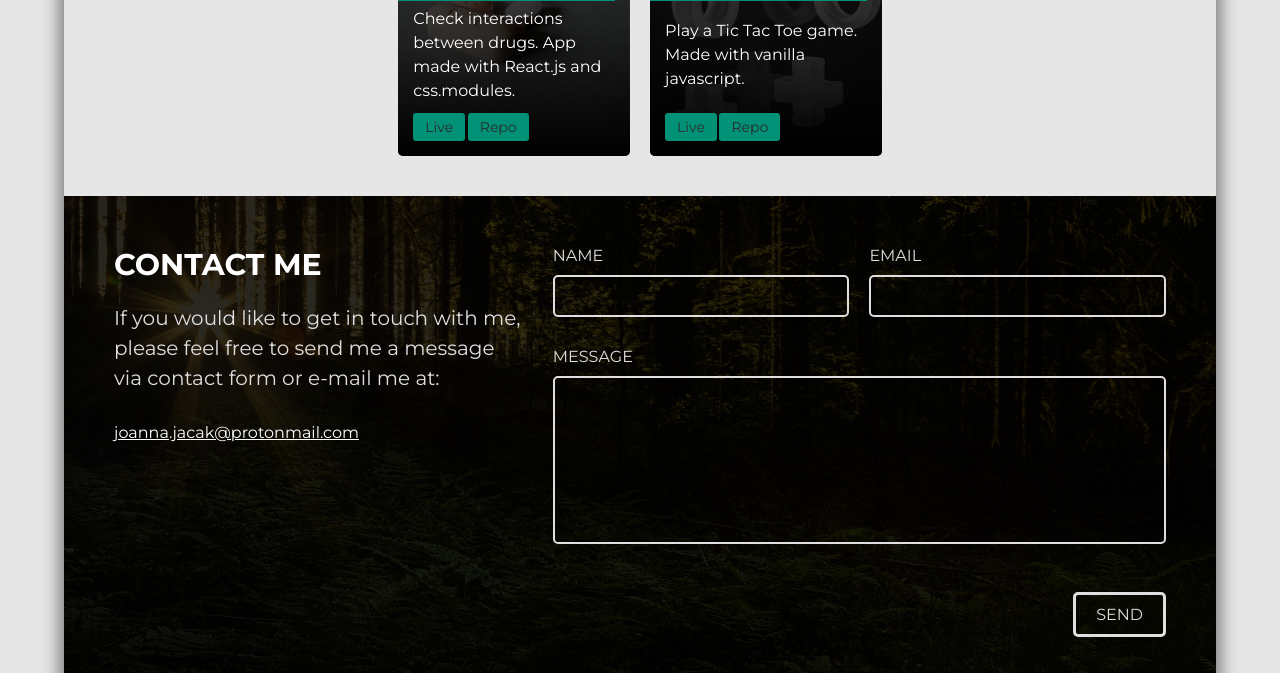
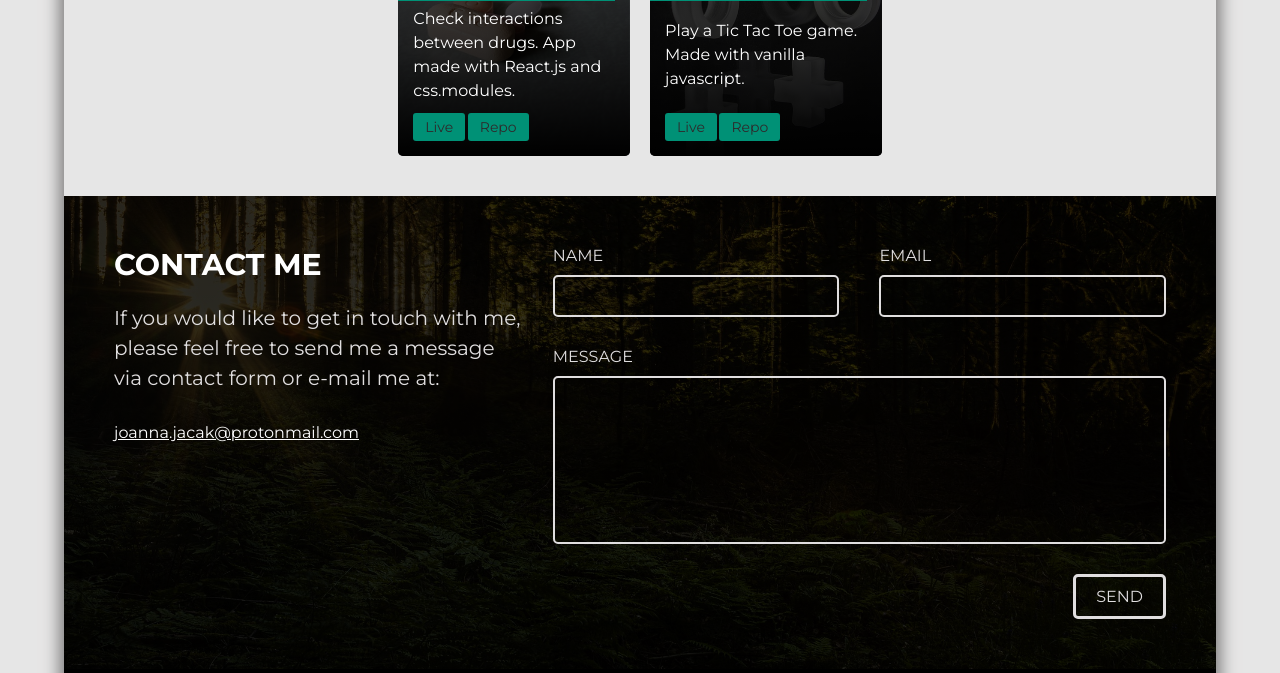
Before and after one commit to jjacak/portfolio-page, a website built with webpack: page index.html in a window 1280 px wide. Shown: the part 2038-2711 px from the top of the page. Built offline with nearby package versions, Linux system fonts and the light colour scheme.

Commit message:
fixing bugs in contact section

```diff
--- a/index.html
+++ b/index.html
@@ -176,6 +176,7 @@
 							</div>
 							<div class="contact__form-area">
 								<form action="POST" class="contact__form" data-netlify="true">
+								<div class="form-control-halves">
 									<div class="form-control">
 										<label for="name">NAME</label>
 										<input type="text" name="name" id="name" required />
@@ -192,6 +193,7 @@
 										/>
 										<p class="error-msg error-for-e-mail"></p>
 									</div>
+								</div>
 									<div class="form-control">
 										<label for="message">MESSAGE</label>
 										<textarea
--- a/scss/layout/_contact.scss
+++ b/scss/layout/_contact.scss
@@ -13,8 +13,12 @@
 	gap: 3rem;
 	padding: 5rem 2rem;
 }
-
+.contact__form-area{
+	min-width: 0;
+	flex-basis: 60%;
+}
 .contact__text {
+	flex-basis: 40%;
 	.contact__title {
 		font-size: 3rem;
 		color: #fff;
@@ -31,14 +35,8 @@
 }
 
 .contact__form {
-	display: grid;
-	grid-template-columns: 1fr 1fr;
-	grid-template-rows: 1fr 1fr auto 1fr;
-	grid-template-areas:
-		'name name'
-        'email email'
-		'msg msg'
-		'btn btn';
+	display: flex;
+	flex-direction: column;
 	gap: 2rem;
 	background-color: transparent;
 
@@ -78,17 +76,8 @@
             overflow: auto;
         }
 	}
-	.form-control:first-child {
-		grid-area: name;
-	}
-	.form-control:nth-child(2) {
-		grid-area: email;
-	}
-	.form-control:nth-child(3) {
-		grid-area: msg;
-	}
+
 	.actions {
-		grid-area: btn;
         display: flex;
         justify-content: flex-end;
         align-items: center;
@@ -105,20 +94,17 @@
 	.contact__flex-container {
 		flex-direction: row;
 	}
-	.contact__text {
-		flex-basis: 40%;
-	}
-	.contact__form-area {
-		flex-basis: 60%;
-	}
 }
 @media (min-width: 768px) and (max-width: 992px), (min-width: 1200px){
 	.contact__form {
-		grid-template-columns: 1fr 1fr;
-		grid-template-rows: 1fr auto 1fr;
-		grid-template-areas:
-			'name email'
-			'msg msg'
-			'btn btn';
+		.form-control-halves {
+			display: flex;
+			justify-content: space-between;
+
+
+			.form-control {
+				width:calc(50% - 2rem);
+			}
+		}
 	}
 }
```
Also changed, not shown: css/main.css, 1 other file.
